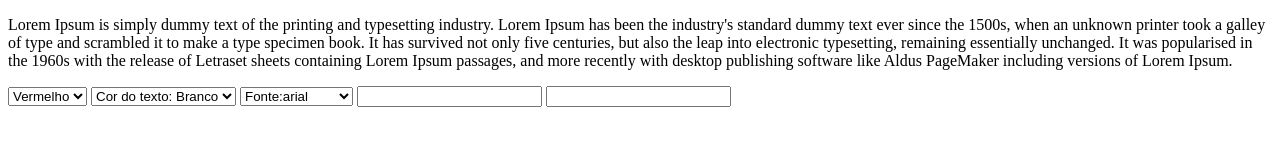
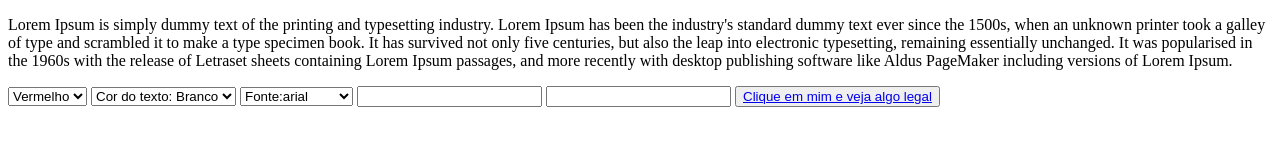
Before and after one commit to DanielaAFernandes/trybe-exercicios, a plain HTML site: page fundamentos/bloco-5/dia-4/index.html in a window 1280 px wide. Drawn offline with Linux system fonts and the light colour scheme.

Commit message:
Atualizando

```diff
--- a/fundamentos/bloco-5/dia-4/index.html
+++ b/fundamentos/bloco-5/dia-4/index.html
@@ -35,5 +35,9 @@
     <input type="number" name="font-size" id="" min="1">
 
     <script src="scripts.js"></script>
+
+    <button name="" id="button">
+        <a href="https://www.lipsum.com/" target="_blank">Clique em mim e veja algo legal</a>
+    </button>
 </body>
 </html>
--- a/fundamentos/bloco-5/dia-4/scripts.js
+++ b/fundamentos/bloco-5/dia-4/scripts.js
@@ -5,6 +5,10 @@ window.onload = function(){
         document.body.style.backgroundColor = selected.value;
 
         localStorage.setItem('5-4-background-color', selected.value);
+    })
+
+    select.addEventListener('mouseover', function(){
+        select.style.backgroundColor = "light blue";
     })
 
     let inputFontSize = document.querySelector('input[name="font-size"]')
@@ -40,6 +44,11 @@ window.onload = function(){
 
     })
 
+    let buttonBig = document.getElementById('button');
+    buttonBig.addEventListener('click', function(){
+        buttonBig.style.backgroundColor = "red";
+    })
+
     let savedBackground = localStorage.getItem('5-4-background-color');
     document.body.style.backgroundColor = savedBackground;
 
```
